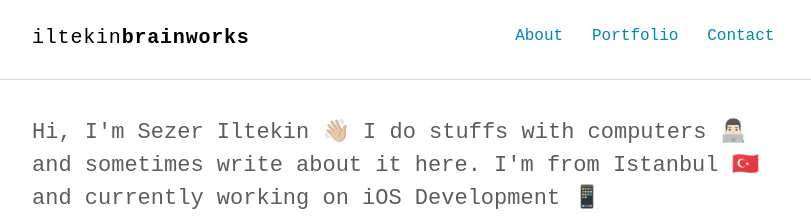
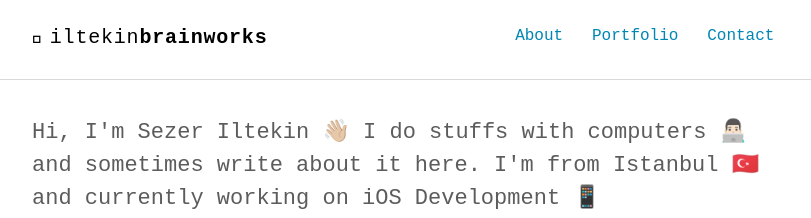
Before and after one commit to iltekin/iltekin.github.io, a Jekyll site: the page built from index.html, in a window 1280 px wide. Shown: the top 218 px of the page, without its empty margins (232-1043 px from the left). Built offline with Jekyll 4.4.1, drawn with Linux system fonts in a browser that asks for light colours; some web fonts are replaced.

Commit message:
added apple logo to title

```diff
--- a/assets/scss/_layout.scss
+++ b/assets/scss/_layout.scss
@@ -99,14 +99,14 @@ hr {
   line-height: 28px;
   font-weight: 300;
 
-  .logo a:before {
-    content: "";
-    margin-right: 5px;
-  }
-
   span {
     font-weight: 700;
   }
+}
+
+.logo a:before {
+  content: "";
+  margin-right: 5px;
 }
 
 .nav {
```
